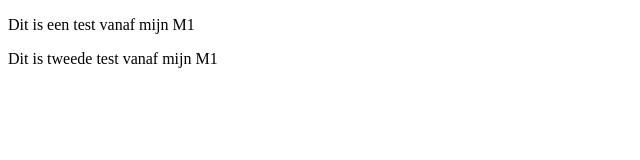
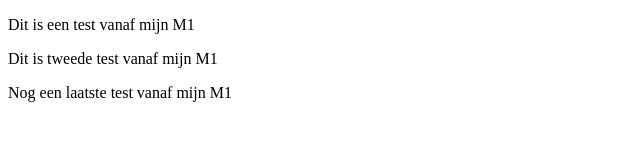
Before and after one commit to danburg-dev/new-test-m1, a plain HTML site: page index.html in a window 1280 px wide. Shown: the whole page, without its empty margins (0-640 px from the left). Drawn offline with Linux system fonts and the light colour scheme.

Commit message:
nog een laatste commit

```diff
--- a/index.html
+++ b/index.html
@@ -8,6 +8,7 @@
 
 <p>Dit is een test vanaf mijn M1</p>
 <p>Dit is tweede test vanaf mijn M1</p>
+<p>Nog een laatste test vanaf mijn M1</p>
 
 </body>
 </html>
```
